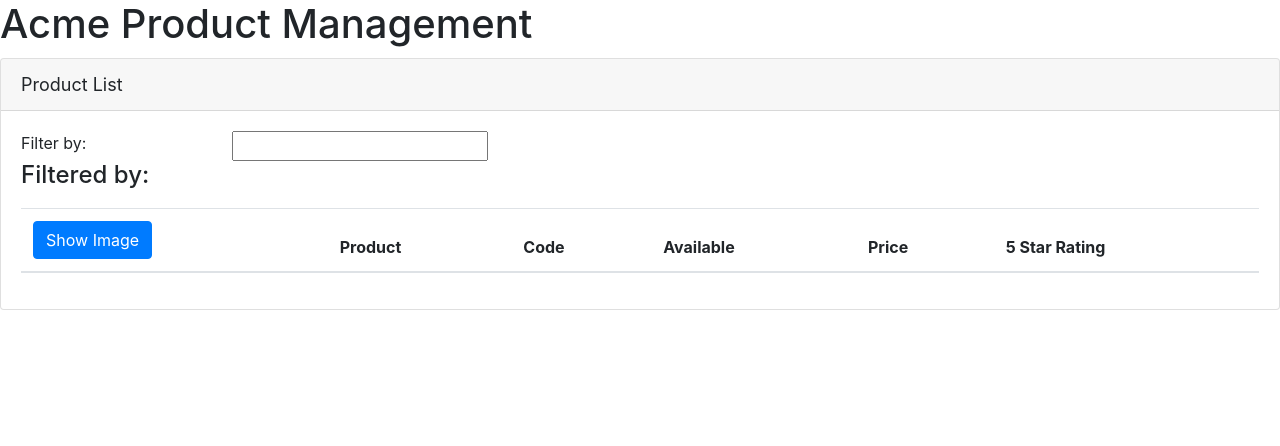
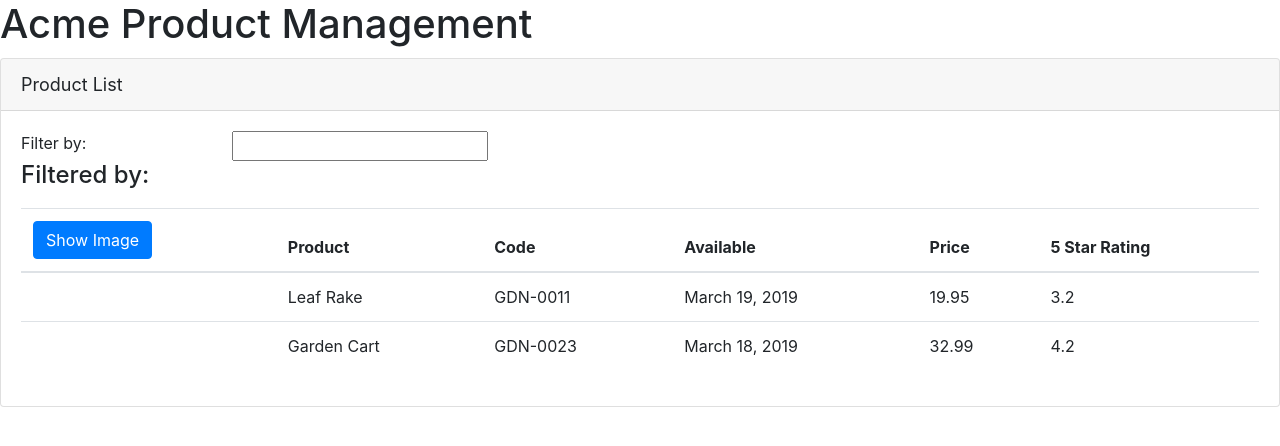
Before and after one commit to andyalmeida/pluralsight-courses-angular, an Angular app in the folder angular_getting_started/: page / in a window 1280 px wide. Shown: the top 446 px of the page. Built offline with nearby package versions, Linux system fonts and the light colour scheme.

Commit message:
Linked template, interpolation and directives

```diff
--- a/angular_getting_started/src/app/products/product-list.component.html
+++ b/angular_getting_started/src/app/products/product-list.component.html
@@ -1,6 +1,6 @@
 <div class="card">
   <div class="card-header">
-    Product List
+    {{pageTitle}}
   </div>
 
   <div class="card-body">
@@ -16,7 +16,7 @@
       </div>
     </div>
     <div class="table-responsive">
-      <table class="table">
+      <table class="table" *ngIf="products && products.length">
         <thead>
           <tr>
             <th>
@@ -32,7 +32,14 @@
           </tr>
         </thead>
         <tbody>
-
+          <tr *ngFor='let product of products'>
+            <td></td>
+            <td>{{ product.productName }}</td>
+            <td>{{ product.productCode }}</td>
+            <td>{{ product.releaseDate }}</td>
+            <td>{{ product.price }}</td>
+            <td>{{ product.starRating }}</td>
+          </tr>
         </tbody>
       </table>
     </div>
--- a/angular_getting_started/src/app/products/product-list.component.ts
+++ b/angular_getting_started/src/app/products/product-list.component.ts
@@ -4,4 +4,28 @@
   selector: 'pm-products',
   templateUrl: './product-list.component.html',
 })
-export class ProductListComponent {}
+export class ProductListComponent {
+  pageTitle: string = 'Product List';
+  products: any[] = [
+    {
+      productId: 1,
+      productName: 'Leaf Rake',
+      productCode: 'GDN-0011',
+      releaseDate: 'March 19, 2019',
+      description: 'Leaf rake with 48-inch wooden handle.',
+      price: 19.95,
+      starRating: 3.2,
+      imageUrl: 'assets/images/leaf_rake.png',
+    },
+    {
+      productId: 2,
+      productName: 'Garden Cart',
+      productCode: 'GDN-0023',
+      releaseDate: 'March 18, 2019',
+      description: '15 gallon capacity rolling garden cart',
+      price: 32.99,
+      starRating: 4.2,
+      imageUrl: 'assets/images/garden_cart.png',
+    },
+  ];
+}
```
